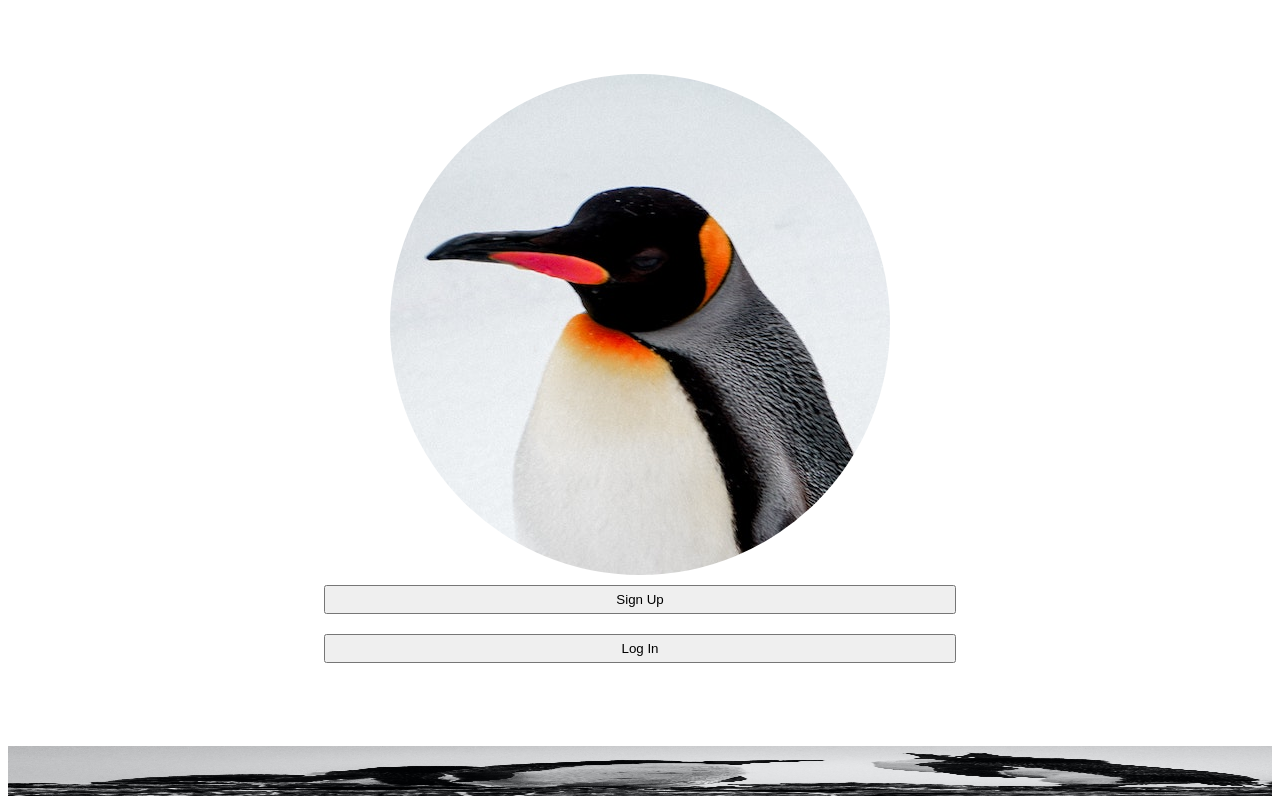
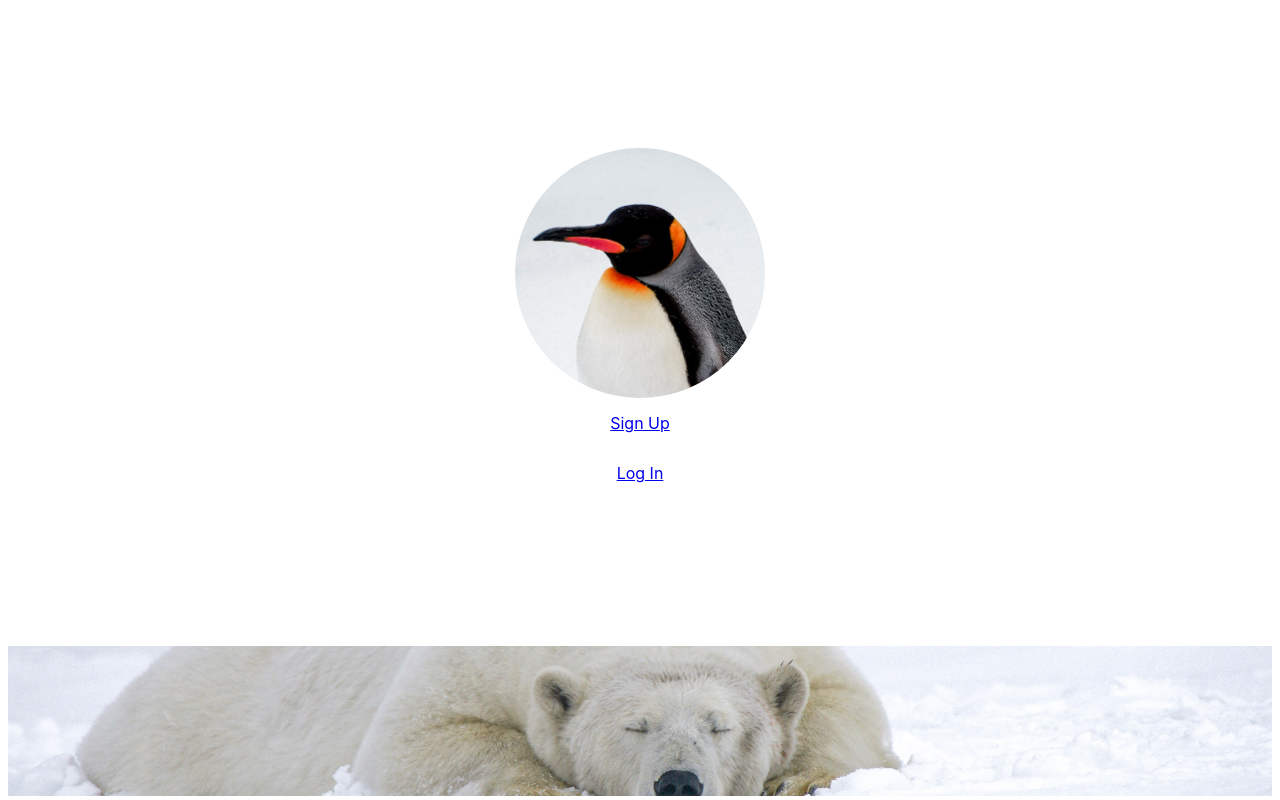
Before and after one commit to SoriTru/connected-dating, a React (Create React App) app: page / in a window 1280 px wide. Built offline with nearby package versions, Linux system fonts and the light colour scheme.

Commit message:
added Signup page (no content yet)

```diff
--- a/src/App.js
+++ b/src/App.js
@@ -5,6 +5,7 @@ import styles from "./styles/App.module.css";
 
 import Start from "./components/Start";
 import Login from "./components/Login";
+import Signup from "./components/Signup";
 
 class App extends Component {
   render() {
@@ -14,6 +15,7 @@ class App extends Component {
           <Switch>
             <Route exact path="/" component={Start} />
             <Route exact path="/login" component={Login} />
+            <Route exact path="/signup" component={Signup} />
           </Switch>
         </div>
       </Router>
--- /dev/null
+++ b/src/components/Signup.jsx
@@ -0,0 +1,13 @@
+import React, { Component } from 'react';
+
+import styles from "../styles/Signup.module.css";
+
+class Signup extends Component {
+    render() {
+        return (
+            <p>Signup</p>
+        )
+    }
+}
+
+export default Signup
--- a/src/components/Start.jsx
+++ b/src/components/Start.jsx
@@ -1,11 +1,10 @@
 import React, { Component } from 'react';
+import {Link} from "react-router-dom";
 
 import styles from '../styles/Start.module.css'
 
 import logo from "../images/filler-logo.jpeg";
 import footer_image from "../images/filler1.jpeg";
-
-
 
 class Start extends Component {
     render() {
@@ -15,11 +14,8 @@ class Start extends Component {
                     {/* logo */}
                     <img src={logo} className={styles.logo_image}/>
 
-                    {/* sign up */}
-                    <button className={styles.button}>Sign Up</button>
-
-                    {/* log in */}
-                    <button className={styles.button}>Log In</button>
+                    <Link to="/signup" className={styles.button}>Sign Up</Link>
+                    <Link to="/login" className={styles.button}>Log In</Link>
 
 
                 </div>
--- a/src/styles/Start.module.css
+++ b/src/styles/Start.module.css
@@ -2,6 +2,7 @@
   width: 50%;
   padding: 5px;
   margin: 10px;
+  text-align: center;
 }
 
 .container {
@@ -16,12 +17,13 @@
 
 .footer_image {
   width: 100%;
-  height: 50px;
+  height: 150px;
+  object-fit: cover;
 }
 
 .logo_image {
+  max-width: 250px;
   border-radius: 50%;
-  max-width: 50%;
 }
 
 .main {
```
Also changed, not shown: src/images/filler1.jpeg, src/styles/Signup.module.css (added).
